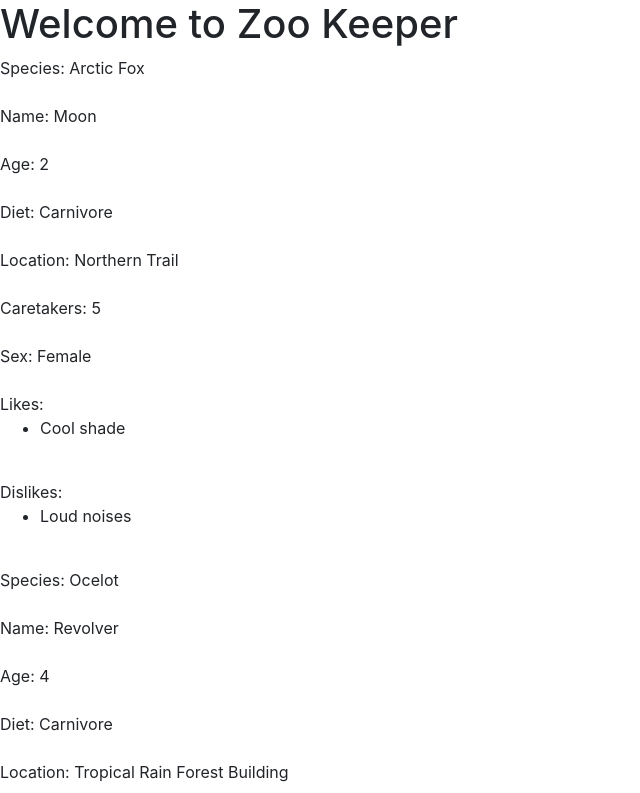
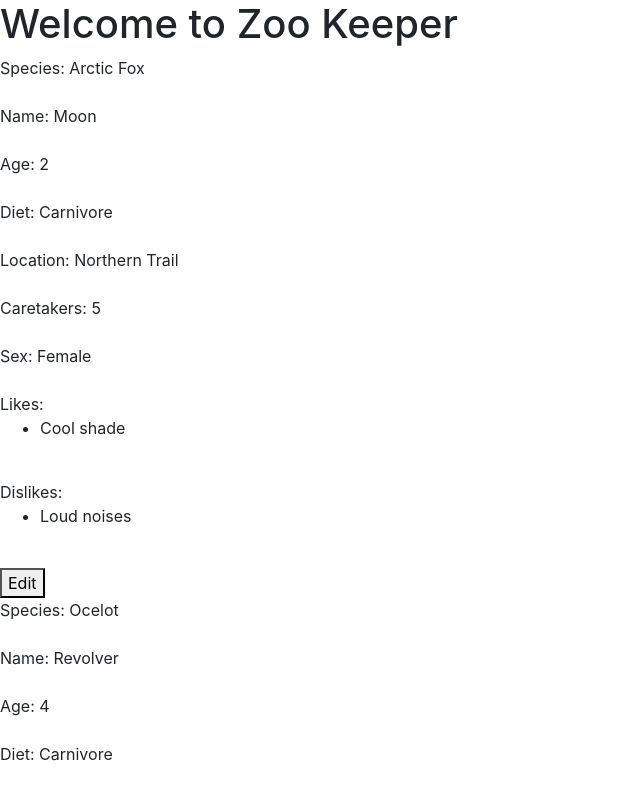
Before and after one commit to lukebertram/zoo, an Angular app: page / in a window 1280 px wide. Shown: the top 793 px of the page, without its empty margins (0-640 px from the left). Built offline with nearby package versions, Linux system fonts and the light colour scheme.

Commit message:
show/hide edit animal form when edit/done buttons are clicked

```diff
--- a/src/app/animal-list/animal-list.component.html
+++ b/src/app/animal-list/animal-list.component.html
@@ -39,5 +39,5 @@
       <li *ngFor="let dislike of animal.dislikes">{{dislike}}</li>
     </ul>
   </div><br/>
-
+  <button (click)="editButtonClicked(animal)">Edit</button>
 </div>
--- a/src/app/app.component.html
+++ b/src/app/app.component.html
@@ -3,7 +3,7 @@
     Welcome to {{ title }}
   </h1>
   <!-- <animal-list [childAnimalList]="masterAnimalList" (editClick)="editAnimal($event)"></animal-list> -->
-  <animal-list [childAnimalList]="masterAnimalList"></animal-list>
+  <animal-list [childAnimalList]="masterAnimalList" (editClick)="editAnimal($event)"></animal-list>
   <hr>
   <new-animal *ngIf="showNewAnimalForm" (newAnimalSender)="addAnimal($event)"></new-animal>
   <edit-animal [childSelectedAnimal]="selectedAnimal" (doneEditingSender)="finishedEditing()"></edit-animal>
--- a/src/app/app.component.ts
+++ b/src/app/app.component.ts
@@ -21,4 +21,12 @@ export class AppComponent {
   addAnimal(newAnimal: Animal){
     this.masterAnimalList.push(newAnimal);
   }
+
+  editAnimal(animalToEdit: Animal){
+    this.selectedAnimal = animalToEdit;
+  }
+
+  finishedEditing(){
+    this.selectedAnimal = null;
+  }
 }
```
